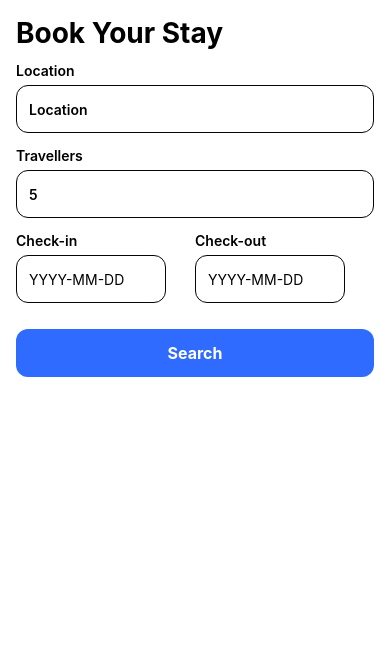
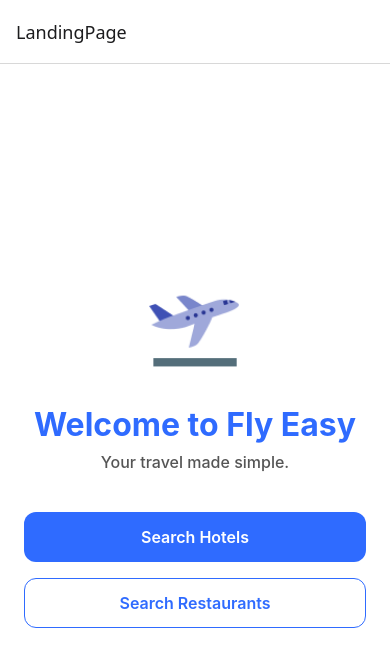
Before and after one commit to HaseebSarfraz/Fly-Easy, a React Native app in the folder client/: screen /LandingPage in a window 390 px wide. Shown: the top 666 px of the page. Built offline with nearby package versions, Linux system fonts and the light colour scheme.

Commit message:
Worked on Landing Page

```diff
--- a/client/App.tsx
+++ b/client/App.tsx
@@ -1,8 +1,19 @@
-// App.tsx
-import React from 'react';
-import HotelsScreen from './src/screens/Hotels/HotelsScreen';
-import HotelSearchScreen from './src/screens/HotelSearchScreen';
+import React from "react";
+import { NavigationContainer } from "@react-navigation/native";
+import { createNativeStackNavigator } from "@react-navigation/native-stack";
+
+import LandingPageScreen from "./src/screens/Landing-page/LandingPage";
+import HotelSearchScreen from "./src/screens/Hotels/HotelSearchScreen";
+
+const Stack = createNativeStackNavigator();
 
 export default function App() {
-  return <HotelSearchScreen />;
+    return (
+        <NavigationContainer>
+            <Stack.Navigator>
+                <Stack.Screen name="LandingPage" component={LandingPageScreen} />
+                <Stack.Screen name="HotelSearch" component={HotelSearchScreen} />
+            </Stack.Navigator>
+        </NavigationContainer>
+    );
 }
--- a/client/package.json
+++ b/client/package.json
@@ -9,11 +9,15 @@
     "web": "expo start --web"
   },
   "dependencies": {
+    "@react-navigation/native": "^7.1.18",
+    "@react-navigation/native-stack": "^7.3.27",
     "expo": "~54.0.12",
     "expo-status-bar": "~3.0.8",
     "react": "19.1.0",
     "react-dom": "19.1.0",
     "react-native": "0.81.4",
+    "react-native-safe-area-context": "^5.6.1",
+    "react-native-screens": "^4.16.0",
     "react-native-web": "^0.21.0"
   },
   "devDependencies": {
--- /dev/null
+++ b/client/src/screens/Landing-page/LandingPage.tsx
@@ -0,0 +1,94 @@
+import React from "react";
+import { SafeAreaView, Text, StyleSheet, View, Pressable, Image } from "react-native";
+
+// @ts-ignore
+export default function LandingPageScreen({ navigation }) {
+    return (
+        <SafeAreaView style={styles.safe}>
+            <View style={styles.container}>
+                <Image
+                    source={require("../../../assets/airplane-take-off.png")}
+                    style={styles.logo}
+                />
+
+                <Text style={styles.title}>Welcome to Fly Easy</Text>
+                <Text style={styles.subtitle}>Your travel made simple.</Text>
+
+                <View style={styles.buttonContainer}>
+                    <Pressable
+                        style={[styles.button, styles.primaryButton]}
+                        onPress={() => navigation.navigate("HotelSearch")}
+                    >
+                        <Text style={styles.buttonText}>Search Hotels</Text>
+                    </Pressable>
+
+                    <Pressable
+                        style={[styles.button, styles.secondaryButton]}
+                        onPress={() => navigation?.navigate("Restaurants")}
+                    >
+                        <Text style={[styles.buttonText, styles.secondaryText]}>
+                           Search Restaurants
+                        </Text>
+                    </Pressable>
+                </View>
+            </View>
+        </SafeAreaView>
+    );
+}
+
+const styles = StyleSheet.create({
+    safe: {
+        flex: 1,
+        backgroundColor: "#ffffff",
+    },
+    container: {
+        flex: 1,
+        justifyContent: "center",
+        alignItems: "center",
+        padding: 24,
+    },
+    logo: {
+        width: 100,
+        height: 100,
+        marginBottom: 24,
+    },
+    title: {
+        fontSize: 32,
+        fontWeight: "700",
+        marginBottom: 8,
+        color: "#2F6BFF",
+        textAlign: "center",
+    },
+    subtitle: {
+        fontSize: 16,
+        fontWeight: "500",
+        color: "#555",
+        textAlign: "center",
+        marginBottom: 40,
+    },
+    buttonContainer: {
+        width: "100%",
+        gap: 16,
+    },
+    button: {
+        height: 50,
+        borderRadius: 12,
+        justifyContent: "center",
+        alignItems: "center",
+    },
+    primaryButton: {
+        backgroundColor: "#2F6BFF",
+    },
+    secondaryButton: {
+        borderWidth: 1.5,
+        borderColor: "#2F6BFF",
+    },
+    buttonText: {
+        fontSize: 16,
+        fontWeight: "600",
+        color: "#fff",
+    },
+    secondaryText: {
+        color: "#2F6BFF",
+    },
+});
```
Also changed, not shown: client/assets/airplane-take-off.png (added), client/src/components/landing-page-components/LandingPage.tsx (added), client/src/screens/Hotels/HotelSearchScreen.tsx (renamed from client/src/screens/HotelSearchScreen.tsx), 1 other file (tests, documents, lock files or other folders).
